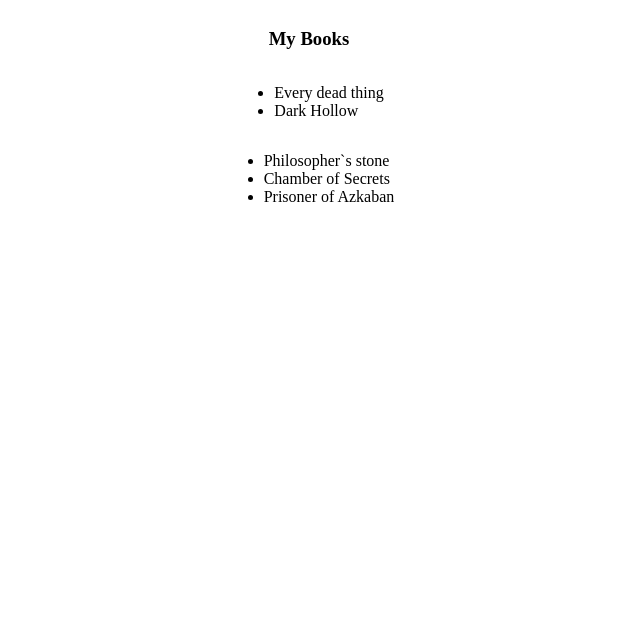
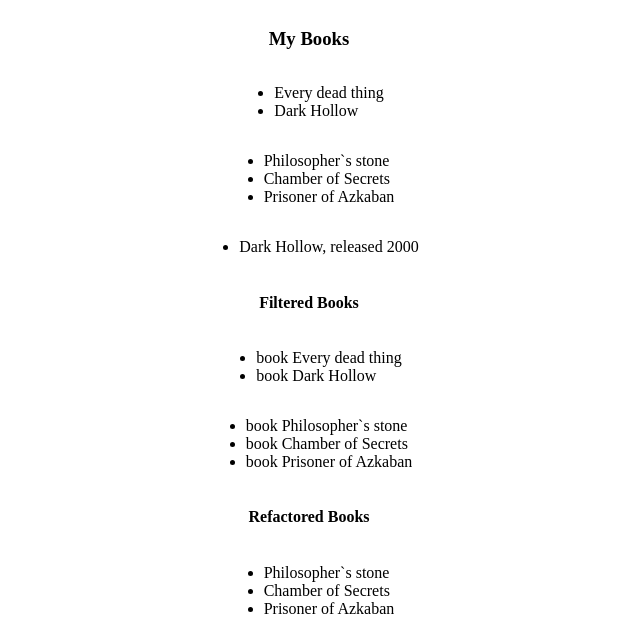
Before and after one commit to IngaSafranova/demo, a PHP site: page / in a window 1280 px wide. Shown: the part 478-1120 px from the top of the page, without its empty margins (331-971 px from the left). Before the commit the page ends 680 px from the top, so only its background shows below. Run offline with PHP 8.4, Linux system fonts and the light colour scheme.

Commit message:
learn to refactor

```diff
--- a/index.php
+++ b/index.php
@@ -16,6 +16,40 @@
 </head>
 
 <body>
+  <?php
+  $MyBooks = [
+    [
+      'author' => 'J.K.Rowling',
+      'name' => 'Philosopher`s stone',
+      'character' => 'Harry Potter',
+      'releaseYear' => 1997
+    ],
+    [
+      'author' => 'J.K.Rowling',
+      'name' => 'Chamber of Secrets',
+      'character' => 'Harry Potter',
+      'releaseYear' => 1998
+    ],
+    [
+      'author' => 'J.K.Rowling',
+      'name' => 'Prisoner of Azkaban',
+      'character' => 'Harry Potter',
+      'releaseYear' => 1999
+    ],
+    [
+      'author' => 'J.Connolly',
+      'name' => 'Every dead thing',
+      'character' => 'Charlie Parker',
+      'releaseYear' => 1999
+    ],
+    [
+      'author' => 'J.Connolly',
+      'name' => 'Dark Hollow',
+      'character' => 'Charlie Parker',
+      'releaseYear' => 2000
+    ]
+  ]
+    ?>
   <h1>
     <!-- Writing string and concantenating -->
     <?php
@@ -94,44 +128,11 @@
 
   <!-- Functions and Filters -->
   <h3>My Books</h3>
-  <?php
-$MyBooks = [
-  [
-    'author'=> 'J.K.Rowling',
-    'name'=> 'Philosopher`s stone',
-    'character'=> 'Harry Potter',
-    'releaseYear'=> 1997
-  ],
-  [
-      'author' => 'J.K.Rowling',
-      'name' => 'Chamber of Secrets',
-      'character' => 'Harry Potter',
-      'releaseYear' => 1998
-  ],
-  [
-      'author' => 'J.K.Rowling',
-      'name' => 'Prisoner of Azkaban',
-      'character' => 'Harry Potter',
-      'releaseYear' => 1999
-  ],
-  [
-      'author' => 'J.Connolly',
-      'name' => 'Every dead thing',
-      'character' => 'Charlie Parker',
-      'releaseYear' => 1999
-  ],
-  [
-      'author' => 'J.Connolly',
-      'name' => 'Dark Hollow',
-      'character' => 'Charlie Parker',
-      'releaseYear' => 2000
-  ]
-]
-  ?>
+
   <ul>
     <?php
     foreach ($MyBooks as $book): ?>
-  <?php if($book['character'] === 'Charlie Parker'): ?>
+      <?php if ($book['character'] === 'Charlie Parker'): ?>
         <li>
           <?= $book['name'] ?>
         </li>
@@ -139,9 +140,22 @@ $MyBooks = [
     <?php endforeach ?>
   </ul>
   <?php
-  function filterByAuthor($MyBooks,$author){
+  function filterByYear($MyBooks, $Year)
+  {
+    $FilteredBooks = [];
+    foreach ($MyBooks as $book) {
+      if ($book['releaseYear'] === $Year) {
+        $FilteredBooks[] = $book;
+      }
+    }
+    return $FilteredBooks;
+  }
+  ?>
+  <?php
+  function filterByAuthor($MyBooks, $author)
+  {
     $filteredBooks = [];
-    foreach($MyBooks as $book){
+    foreach ($MyBooks as $book) {
       if ($book['author'] === $author) {
         $filteredBooks[] = $book;
       }
@@ -151,11 +165,110 @@ $MyBooks = [
   ?>
   <ul>
     <?php
-    foreach(filterByAuthor($MyBooks,'J.K.Rowling' ) as $book): ?>
+    foreach (filterByAuthor($MyBooks, 'J.K.Rowling') as $book): ?>
       <li>
-      <?= $book['name']?>
+        <?= $book['name'] ?>
       </li>
-    <?php endforeach;  ?>
+    <?php endforeach; ?>
+  </ul>
+  <ul>
+    <?php foreach (filterByYear($MyBooks, 2000) as $book): ?>
+      <li>
+        <?= $book['name'] ?>, released <?= $book['releaseYear'] ?>
+      <?php endforeach; ?>
+    </li>
+  </ul>
+
+  <!-- Lambda functions and refactoring -->
+  <?php
+  $filterByAuthor = function ($MyBooks, $author) {
+    $filteredBooks = [];
+    foreach ($MyBooks as $book) {
+      if ($book['author'] === $author) {
+        $filteredBooks[] = $book;
+      }
+
+    }
+    return $filteredBooks;
+  };
+
+   $filteredBooks = $filterByAuthor($MyBooks, 'J.Connolly');
+
+  ?>
+  <h4>Filtered Books</h4>
+  <ul>
+    <?php foreach ($filteredBooks as $book): ?>
+      <li> book
+        <?= $book['name']; ?>
+
+      </li>
+    <?php endforeach; ?>
+  </ul>
+
+  <!-- Refactoring -->
+  <?php
+ function filter ($items, $key, $value) {
+    $filteredItems = [];
+    foreach ($items as $item) {
+      if ($item[$key] === $value) {
+        $filteredItems[] = $item;
+      }
+
+    }
+    return $filteredItems;
+  };
+
+  $filteredBooks = filter($MyBooks,'author','J.K.Rowling');
+  ?>
+  <ul>
+    <?php foreach ($filteredBooks as $book): ?>
+      <li> book
+        <?= $book['name']; ?>
+
+      </li>
+    <?php endforeach; ?>
+  </ul>
+  <?php
+  // function filterItems ($items, $fn) {
+  //   $filteredItems = [];
+  //   foreach ($items as $item) {
+  //     if ($fn($item)) {
+  //       $filteredItems[] = $item;
+  //     }
+
+  //   }
+  //   return $filteredItems;
+  // };
+
+  // $filteredBooks = filterItems($MyBooks, function ($book) {
+  //   return $book['releaseYear'] < 2000;
+  // });
+  ?>
+  <?php
+  // function array_filter($items, $fn)
+  // {
+  //   $filteredItems = [];
+  //   foreach ($items as $item) {
+  //     if ($fn($item)) {
+  //       $filteredItems[] = $item;
+  //     }
+
+  //   }
+  //   return $filteredItems;
+  // }
+  // ;
+
+  $filteredBooks = array_filter($MyBooks, function ($book) {
+    return $book['releaseYear'] < 2000 && $book['author'] === 'J.K.Rowling';
+  });
+  ?>
+  <h4>Refactored Books</h4>
+  <ul>
+    <?php foreach($filteredBooks as $book): ?>
+      <li>
+        <?= $book['name'] ?>
+      </li>
+      <?php endforeach; ?>
   </ul>
 </body>
 
```
Lines whose indentation alone changed are shown as unchanged.
